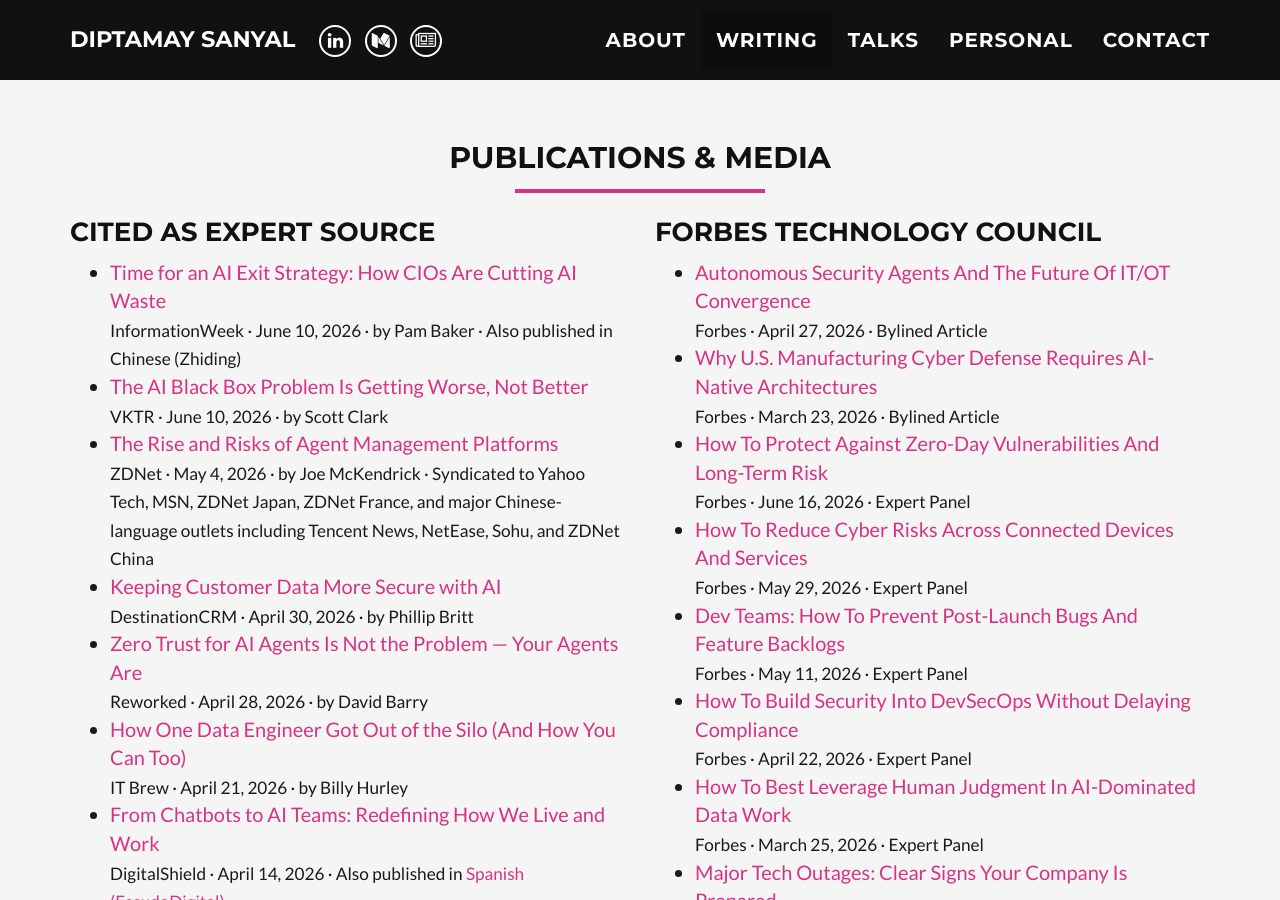
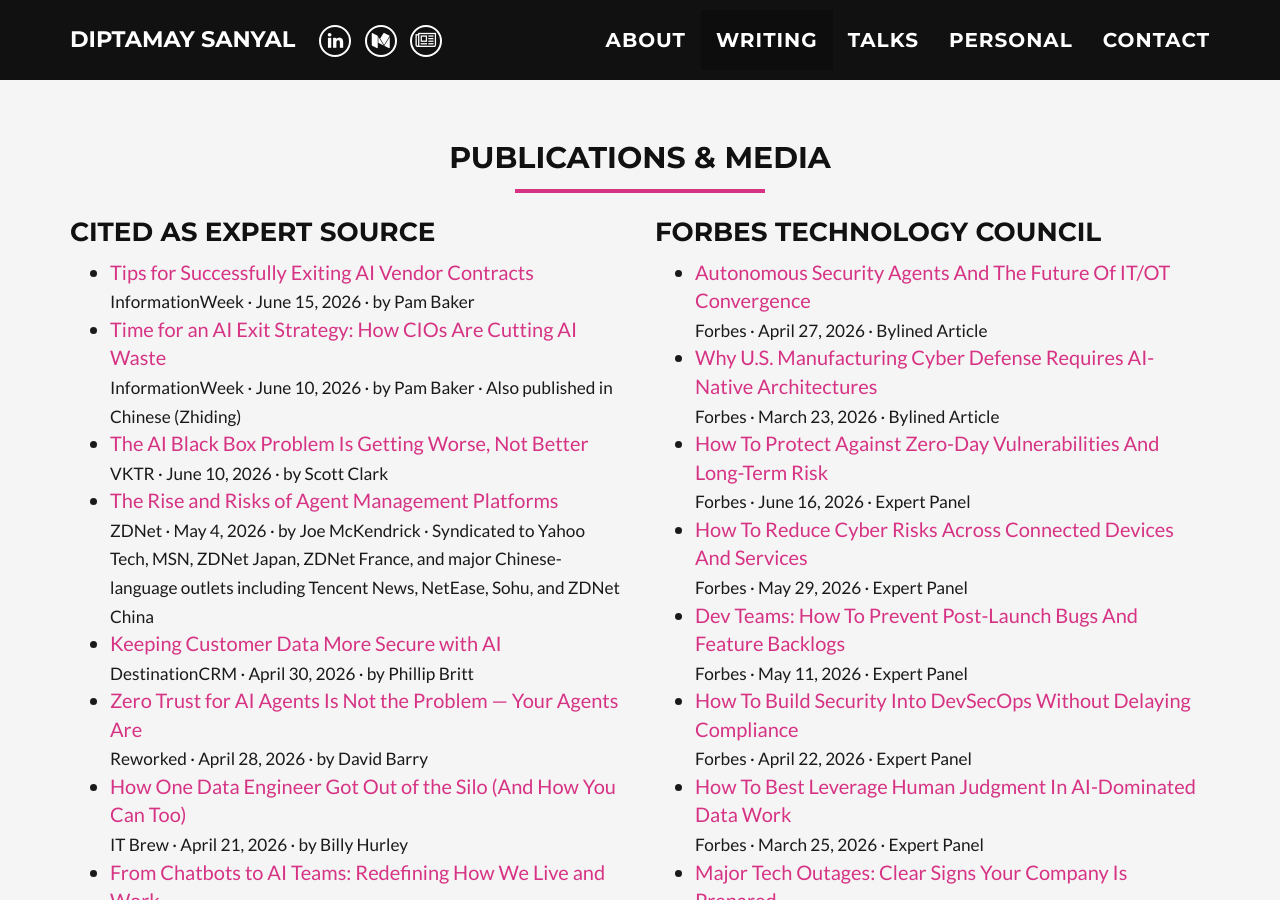
Before and after one commit to diptamay/diptamay.github.io, a Jekyll site: the page built from index.html, in a window 1280 px wide and 900 px high, scrolled down 1415 px. Built offline with Jekyll 4.4.1, drawn with Linux system fonts in a browser that asks for light colours.

Commit message:
New articles

```diff
--- a/_includes/publications.html
+++ b/_includes/publications.html
@@ -10,6 +10,11 @@
       <div class="col-sm-6">
         <h3 style="margin-top:0;">Cited as Expert Source</h3>
         <ul>
+          <li>
+            <a href="https://www.informationweek.com/it-management/tips-for-successfully-exiting-ai-vendor-contracts"
+               target="_blank">Tips for Successfully Exiting AI Vendor Contracts</a><br/>
+            <small>InformationWeek &middot; June 15, 2026 &middot; by Pam Baker</small>
+          </li>
           <li>
             <a href="https://www.informationweek.com/machine-learning-ai/time-for-an-ai-exit-strategy-how-cios-are-cutting-ai-waste"
                target="_blank">Time for an AI Exit Strategy: How CIOs Are Cutting AI Waste</a><br/>
```
